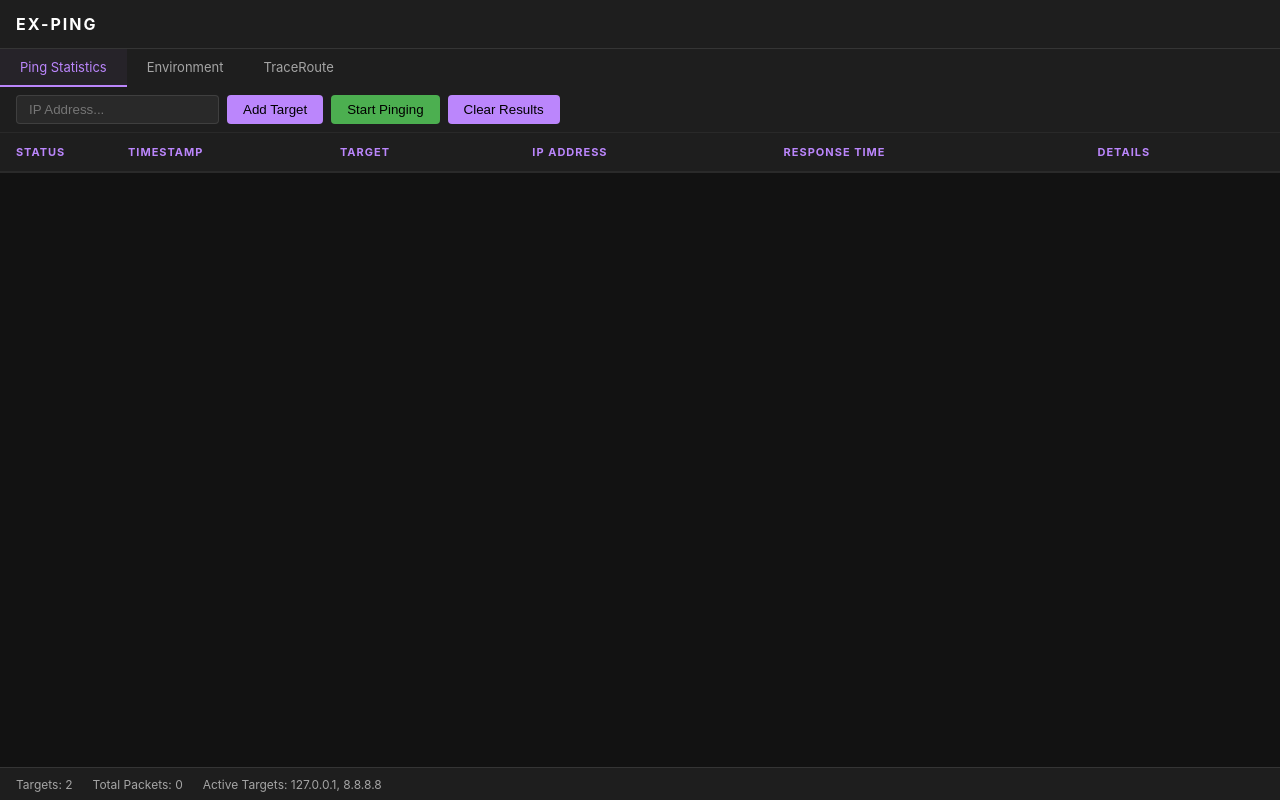
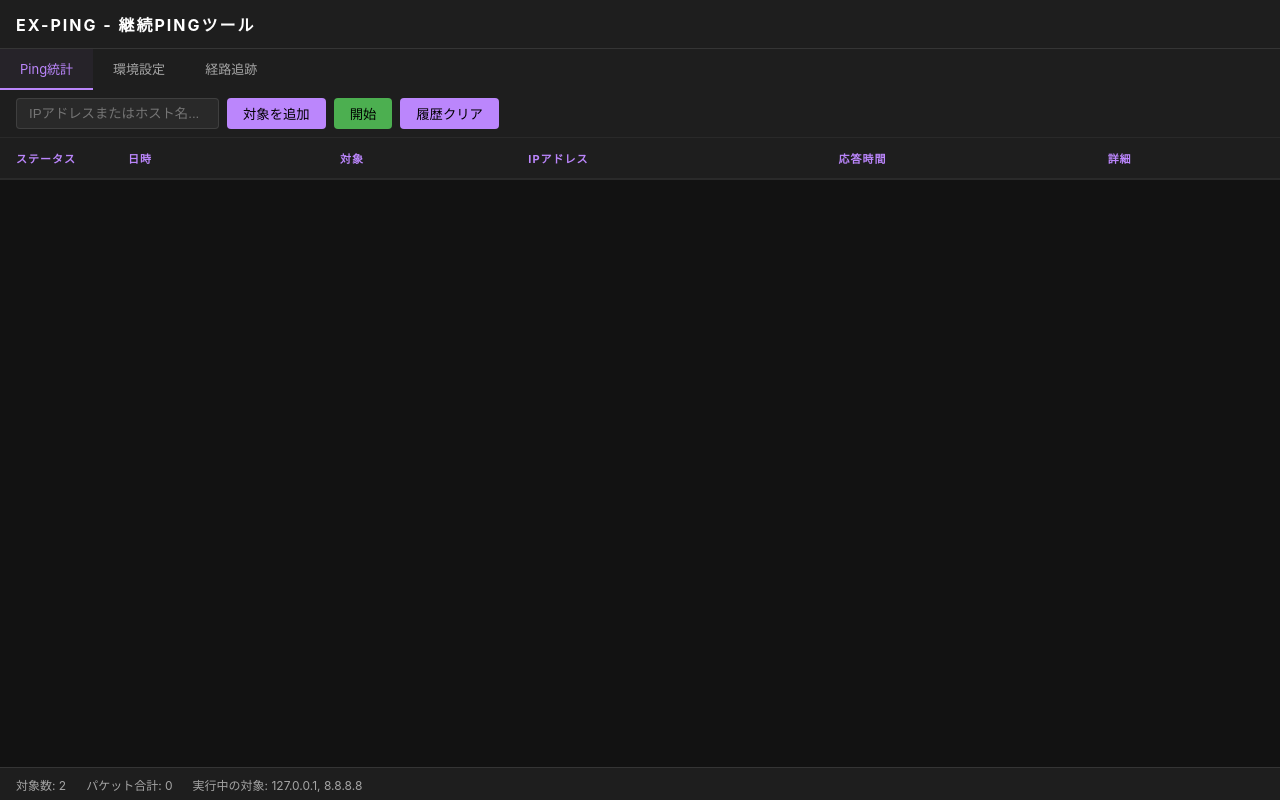
Before and after one commit to kamera25/FxPing, a React (Vite) app: page / in a window 1280 px wide. Built offline with nearby package versions, Linux system fonts and the light colour scheme.

Commit message:
UIを日本語化

```diff
--- a/src/App.tsx
+++ b/src/App.tsx
@@ -57,45 +57,45 @@ function App() {
   return (
     <div className="app-container">
       <header>
-        <div style={{ fontWeight: 'bold', letterSpacing: '2px' }}>EX-PING</div>
+        <div style={{ fontWeight: 'bold', letterSpacing: '2px' }}>EX-PING - 継続PINGツール</div>
       </header>
 
       <div className="tab-bar">
-        <div className="tab active">Ping Statistics</div>
-        <div className="tab">Environment</div>
-        <div className="tab">TraceRoute</div>
+        <div className="tab active">Ping統計</div>
+        <div className="tab">環境設定</div>
+        <div className="tab">経路追跡</div>
       </div>
 
       <div className="toolbar">
         <div className="input-group">
           <input
             type="text"
-            placeholder="IP Address..."
+            placeholder="IPアドレスまたはホスト名..."
             value={newTarget}
             onChange={(e) => setNewTarget(e.target.value)}
             onKeyDown={(e) => e.key === 'Enter' && addTarget()}
           />
-          <button onClick={addTarget}>Add Target</button>
+          <button onClick={addTarget}>対象を追加</button>
         </div>
         <button
           onClick={() => setIsPinging(!isPinging)}
           style={{ background: isPinging ? '#cf6679' : '#4caf50' }}
         >
-          {isPinging ? "Stop Pinging" : "Start Pinging"}
+          {isPinging ? "停止" : "開始"}
         </button>
-        <button onClick={() => setResults([])}>Clear Results</button>
+        <button onClick={() => setResults([])}>履歴クリア</button>
       </div>
 
       <div className="table-container" ref={scrollRef}>
         <table>
           <thead>
             <tr>
-              <th style={{ width: '80px' }}>Status</th>
-              <th style={{ width: '180px' }}>Timestamp</th>
-              <th>Target</th>
-              <th>IP Address</th>
-              <th>Response Time</th>
-              <th>Details</th>
+              <th style={{ width: '80px' }}>ステータス</th>
+              <th style={{ width: '180px' }}>日時</th>
+              <th>対象</th>
+              <th>IPアドレス</th>
+              <th>応答時間</th>
+              <th>詳細</th>
             </tr>
           </thead>
           <tbody>
@@ -116,9 +116,9 @@ function App() {
       </div>
 
       <div className="stats-bar">
-        <div>Targets: {targets.length}</div>
-        <div>Total Packets: {results.length}</div>
-        <div>Active Targets: {targets.join(", ")}</div>
+        <div>対象数: {targets.length}</div>
+        <div>パケット合計: {results.length}</div>
+        <div>実行中の対象: {targets.join(", ")}</div>
       </div>
     </div>
   );
```
